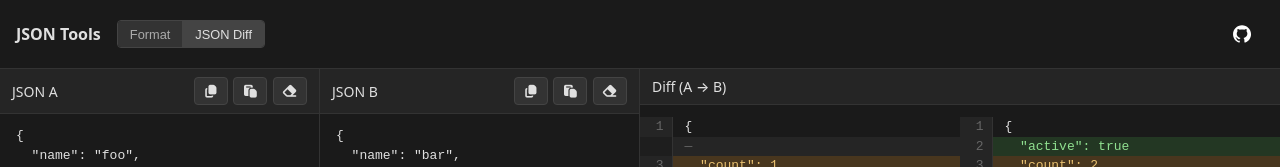
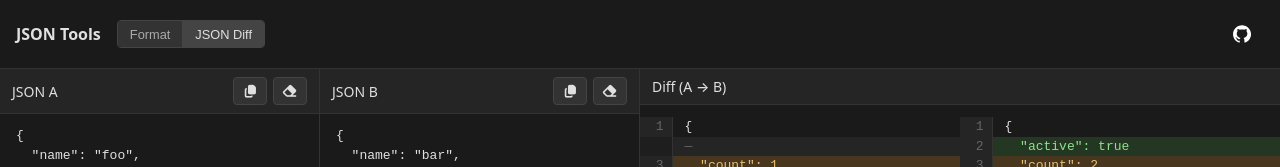
Before and after one commit to BrendanMissel/json_formatter, a React (Vite) app: page / in a window 1280 px wide. Both pictures are taken after a click on the tab "JSON Diff". Shown: the top 167 px of the page. Built offline with nearby package versions, Linux system fonts and the light colour scheme.

Commit message:
remove paste from diff view

```diff
--- a/src/components/JsonDiffView.tsx
+++ b/src/components/JsonDiffView.tsx
@@ -81,24 +81,6 @@
     }
   };
 
-  const handlePasteLeft = async () => {
-    try {
-      const text = await navigator.clipboard.readText();
-      setLeftInput(text);
-    } catch {
-      // ignore
-    }
-  };
-
-  const handlePasteRight = async () => {
-    try {
-      const text = await navigator.clipboard.readText();
-      setRightInput(text);
-    } catch {
-      // ignore
-    }
-  };
-
   return (
     <>
       <div className="pane diff-input-pane" aria-label="JSON A">
@@ -113,15 +95,6 @@
               title="Copy"
             >
               <i className="fa-solid fa-copy" aria-hidden="true" />
-            </button>
-            <button
-              type="button"
-              className="pane-action-btn"
-              onClick={handlePasteLeft}
-              aria-label="Paste"
-              title="Paste"
-            >
-              <i className="fa-solid fa-paste" aria-hidden="true" />
             </button>
             <button
               type="button"
@@ -160,15 +133,6 @@
               title="Copy"
             >
               <i className="fa-solid fa-copy" aria-hidden="true" />
-            </button>
-            <button
-              type="button"
-              className="pane-action-btn"
-              onClick={handlePasteRight}
-              aria-label="Paste"
-              title="Paste"
-            >
-              <i className="fa-solid fa-paste" aria-hidden="true" />
             </button>
             <button
               type="button"
```
Also changed, not shown: 1 other file (tests, documents, lock files or other folders).
